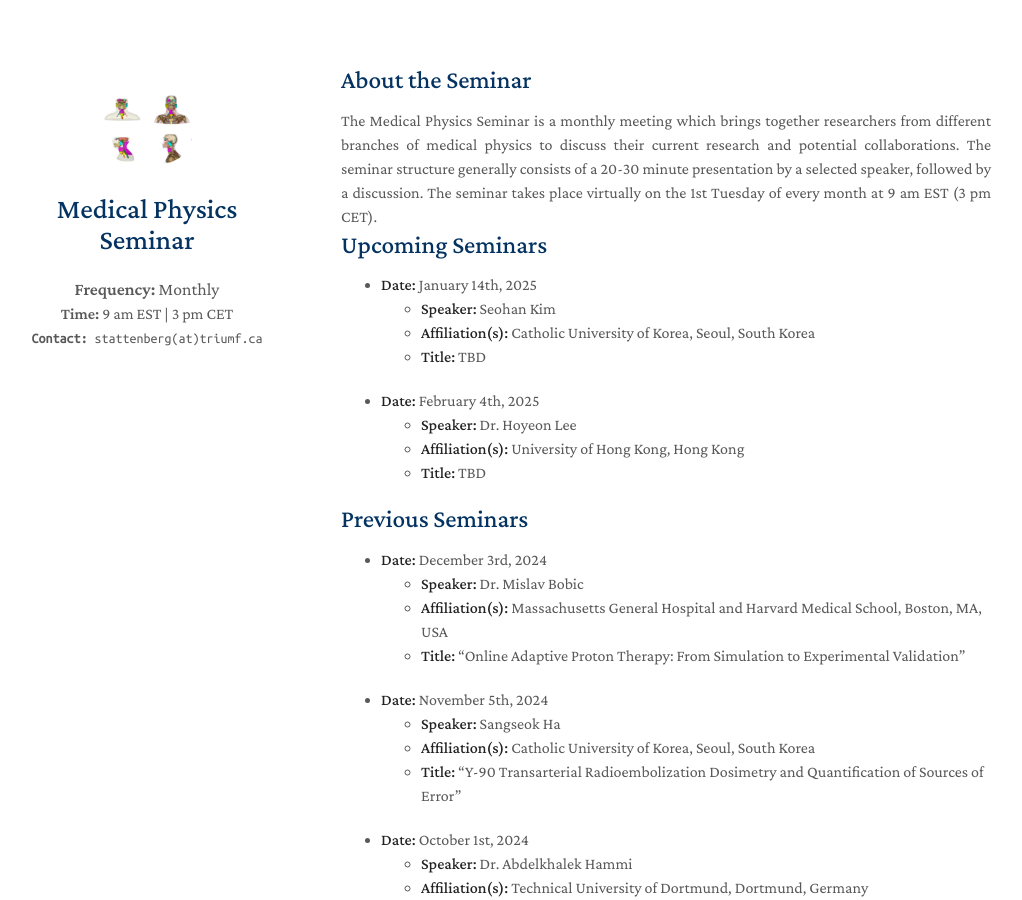
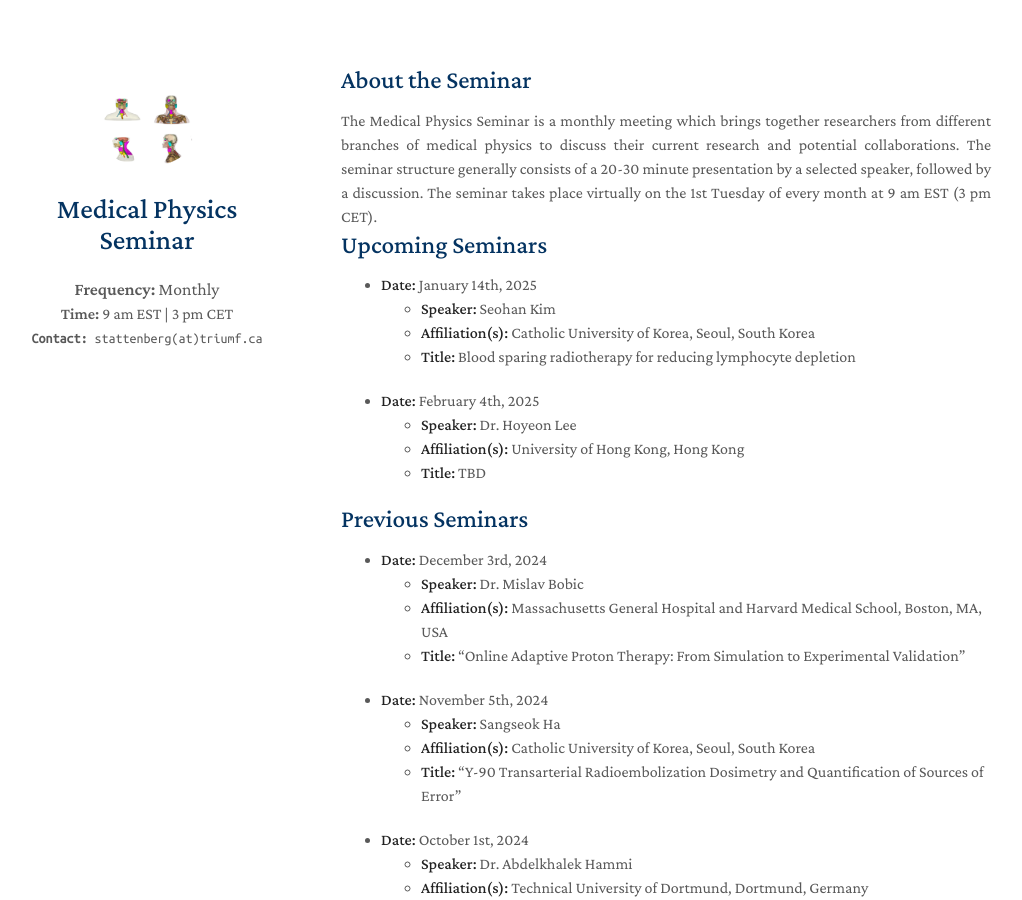
Before and after one commit to MedPhysSeminar/MedPhysSeminar.github.io, a Jekyll site: the page built from index.md, in a window 1280 px wide and 900 px high. Shown: the whole window, without its empty margins (129-1151 px from the left). Built offline with Jekyll 4.4.1, drawn with Linux system fonts in a browser that asks for light colours; nearby versions of some CDN libraries; a style sheet for code colours, icons or effects is not loaded; our own code applies the rules of GitHub Pages for plain Markdown files.

Commit message:
Update index.md

```diff
--- a/index.md
+++ b/index.md
@@ -12,7 +12,7 @@ layout: homepage
 - **Date:** January 14th, 2025
   - **Speaker:** Seohan Kim
   - **Affiliation(s):** Catholic University of Korea, Seoul, South Korea
-  - **Title:** TBD
+  - **Title:** Blood sparing radiotherapy for reducing lymphocyte depletion
 
 - **Date:** February 4th, 2025
   - **Speaker:** Dr. Hoyeon Lee
```
